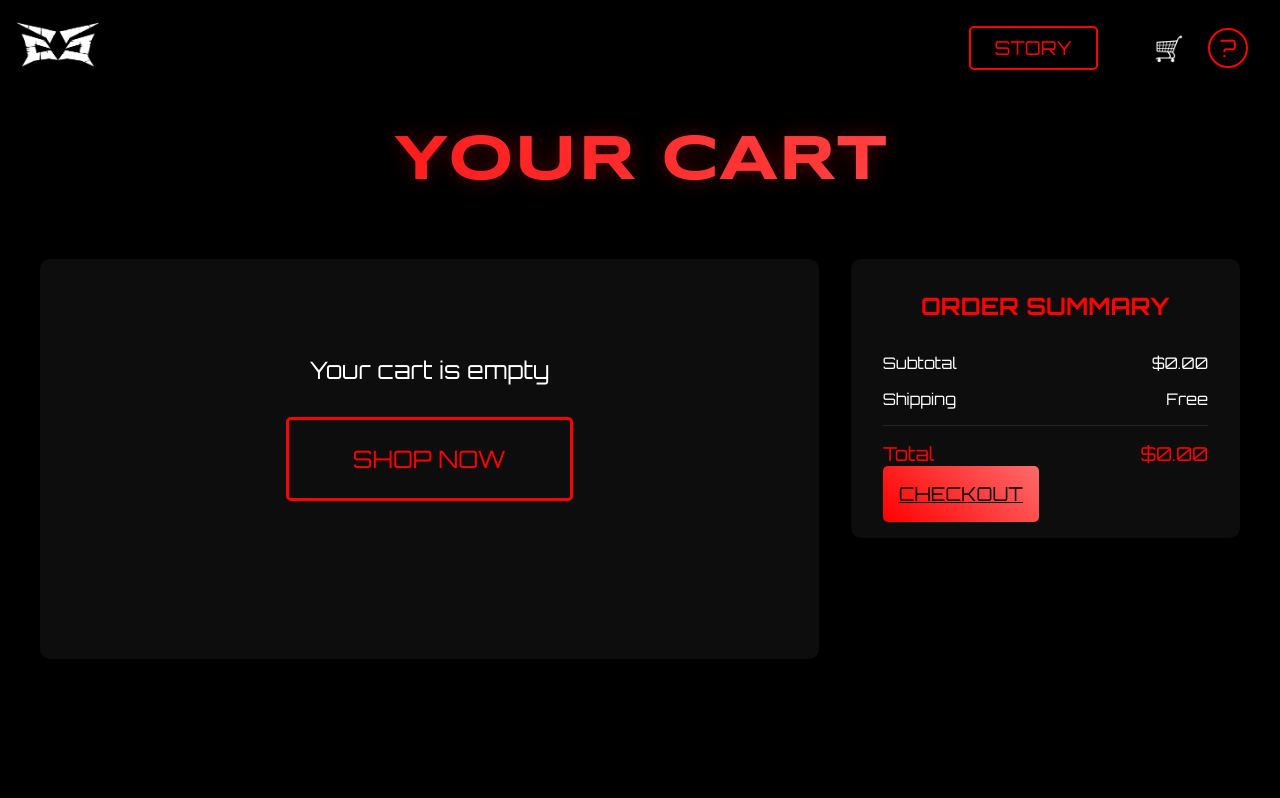
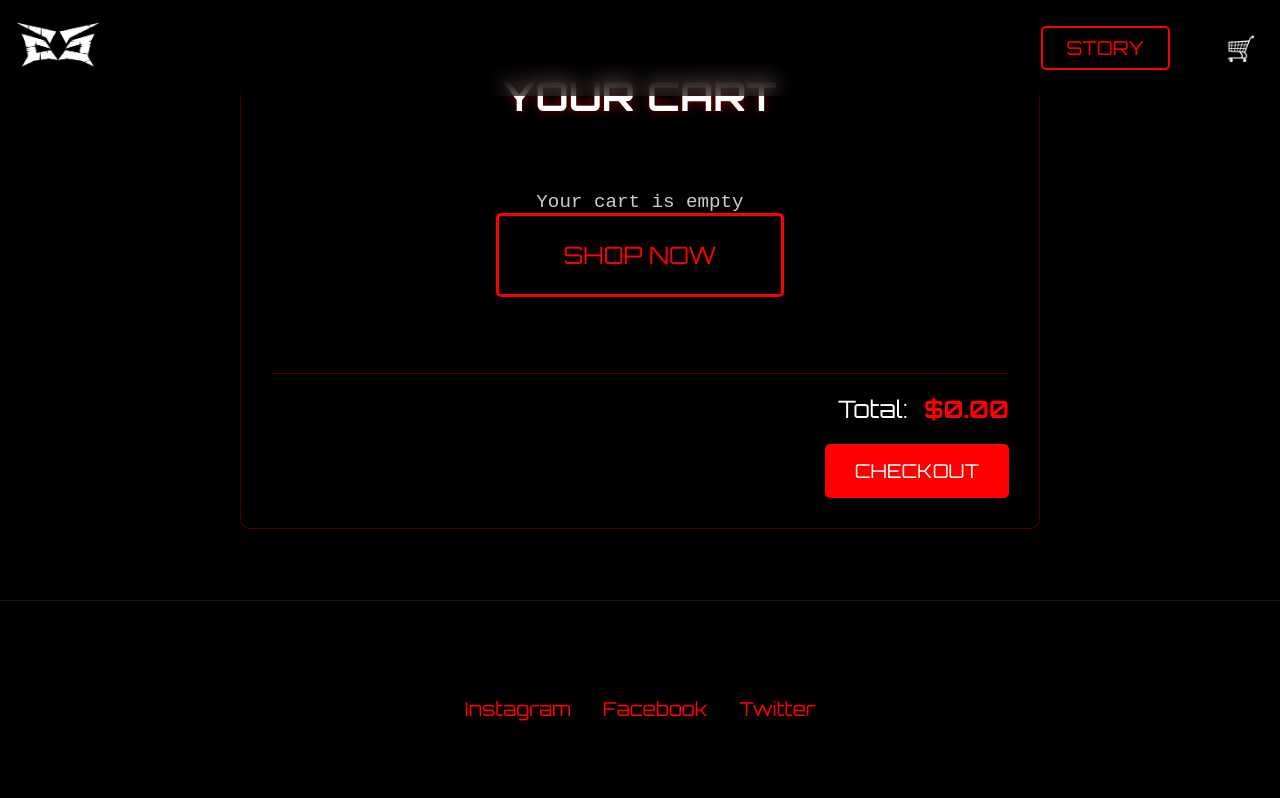
Before and after one commit to LUKEHARDING264/CLOTHING, a website: page cart.html in a window 1280 px wide. Shown: the top 798 px of the page. Drawn offline with nearby package versions, Linux system fonts and the light colour scheme.

Commit message:
Fixed cart functionality and checkout integration

```diff
--- a/cart.html
+++ b/cart.html
@@ -12,42 +12,26 @@
 <body>
     <header>
         <a href="index.html" class="header-logo">
-            <img src="IMAGES/HEADER.png" alt="Header Logo">
+            <img src="images/HEADER.png" alt="Header Logo">
         </a>
         <div class="header-buttons">
             <a href="STORY.html" class="story-button">STORY</a>
             <a href="cart.html" class="cart-button">🛒</a>
-            <a href="FAQ.html" class="faq-button">?</a>
         </div>
     </header>
 
     <section class="cart-section">
-        <h1 class="cart-title">YOUR CART</h1>
-
         <div class="cart-container">
+            <h1 class="cart-title">YOUR CART</h1>
             <div class="cart-items">
                 <!-- Cart items will be dynamically added here -->
-                <div class="empty-cart">
-                    <p>Your cart is empty</p>
-                    <a href="index.html#collection" class="shop-now-button">SHOP NOW</a>
+            </div>
+            <div class="cart-summary">
+                <div class="cart-total">
+                    <span>Total:</span>
+                    <span class="total-amount">$0.00</span>
                 </div>
-            </div>
-
-            <div class="cart-summary">
-                <h2>ORDER SUMMARY</h2>
-                <div class="summary-item">
-                    <span>Subtotal</span>
-                    <span>$0.00</span>
-                </div>
-                <div class="summary-item">
-                    <span>Shipping</span>
-                    <span>Free</span>
-                </div>
-                <div class="summary-item total">
-                    <span>Total</span>
-                    <span id="total">$0.00</span>
-                </div>
-                <a href="checkout.html" class="checkout-button">CHECKOUT</a>
+                <button class="checkout-button">CHECKOUT</button>
             </div>
         </div>
     </section>
--- a/cart.js
+++ b/cart.js
@@ -95,6 +95,18 @@ function displayCartItems() {
 document.addEventListener('DOMContentLoaded', () => {
     updateCartCount();
     displayCartItems();
+
+    // Add checkout button functionality
+    const checkoutButton = document.querySelector('.checkout-button');
+    if (checkoutButton) {
+        checkoutButton.addEventListener('click', () => {
+            if (cart.length > 0) {
+                window.location.href = 'checkout.html';
+            } else {
+                alert('Your cart is empty');
+            }
+        });
+    }
 });
 
 // Add to cart button functionality
@@ -103,7 +115,7 @@ document.querySelectorAll('.add-to-cart-button').forEach(button => {
         const productContainer = button.closest('.product-info');
         const productId = window.location.pathname.split('/').pop().replace('.html', '');
         const name = productContainer.querySelector('.product-title').textContent;
-        const price = parseFloat(productContainer.querySelector('.product-price').textContent.replace('$', ''));
+        const price = parseFloat(productContainer.querySelector('.price-value').textContent.replace('$', ''));
         const size = productContainer.querySelector('.size-select').value;
 
         if (!size) {
--- a/styles.css
+++ b/styles.css
@@ -689,116 +689,127 @@ html {
     }
 }
 
-/* Cart page styles */
+/* Cart Styles */
 .cart-section {
-    padding: 8rem 2rem 4rem;
-    background-color: #000;
-    min-height: 100vh;
+    padding: 40px 20px;
+    min-height: calc(100vh - 200px);
+    background: #000;
+}
+
+.cart-container {
+    max-width: 800px;
+    margin: 0 auto;
+    background: rgba(0, 0, 0, 0.8);
+    border: 1px solid rgba(255, 0, 0, 0.3);
+    border-radius: 10px;
+    padding: 30px;
 }
 
 .cart-title {
-    font-family: 'Syncopate', sans-serif;
-    font-size: 4rem;
+    color: #fff;
     text-align: center;
-    margin-bottom: 4rem;
-    background: linear-gradient(45deg, #ff0000, #ff6b6b);
-    -webkit-background-clip: text;
-    -webkit-text-fill-color: transparent;
-    text-shadow: 0 0 20px rgba(255, 0, 0, 0.3);
-}
-
-.cart-container {
-    max-width: 1200px;
-    margin: 0 auto;
-    display: grid;
-    grid-template-columns: 2fr 1fr;
-    gap: 2rem;
+    margin-bottom: 30px;
+    font-family: 'Orbitron', sans-serif;
+    font-size: 2.5rem;
+    text-shadow: 0 0 10px rgba(255, 0, 0, 0.5);
 }
 
 .cart-items {
-    background: rgba(255, 255, 255, 0.05);
-    border-radius: 10px;
-    padding: 2rem;
-    min-height: 400px;
+    margin-bottom: 30px;
+}
+
+.cart-item {
+    display: flex;
+    align-items: center;
+    padding: 20px;
+    margin-bottom: 20px;
+    background: rgba(0, 0, 0, 0.5);
+    border: 1px solid rgba(255, 0, 0, 0.2);
+    border-radius: 5px;
+}
+
+.cart-item-image {
+    width: 100px;
+    height: 100px;
+    object-fit: cover;
+    margin-right: 20px;
+    border-radius: 5px;
+}
+
+.cart-item-details {
+    flex-grow: 1;
+}
+
+.cart-item-details h3 {
+    color: #fff;
+    margin: 0 0 10px 0;
+    font-family: 'Orbitron', sans-serif;
+}
+
+.cart-item-details p {
+    color: #ccc;
+    margin: 5px 0;
+    font-family: 'Share Tech Mono', monospace;
+}
+
+.remove-item {
+    background: none;
+    border: none;
+    color: #ff0000;
+    font-size: 24px;
+    cursor: pointer;
+    padding: 5px 10px;
+    transition: all 0.3s ease;
+}
+
+.remove-item:hover {
+    color: #ff3333;
+    transform: scale(1.1);
+}
+
+.cart-summary {
+    border-top: 1px solid rgba(255, 0, 0, 0.3);
+    padding-top: 20px;
+    text-align: right;
+}
+
+.cart-total {
+    color: #fff;
+    font-size: 1.5rem;
+    margin-bottom: 20px;
+    font-family: 'Orbitron', sans-serif;
+}
+
+.total-amount {
+    color: #ff0000;
+    font-weight: bold;
+    margin-left: 10px;
+}
+
+.checkout-button {
+    background: #ff0000;
+    color: #fff;
+    border: none;
+    padding: 15px 30px;
+    font-size: 1.2rem;
+    font-family: 'Orbitron', sans-serif;
+    cursor: pointer;
+    transition: all 0.3s ease;
+    border-radius: 5px;
+}
+
+.checkout-button:hover {
+    background: #ff3333;
+    transform: translateY(-2px);
+    box-shadow: 0 5px 15px rgba(255, 0, 0, 0.3);
 }
 
 .empty-cart {
     text-align: center;
-    padding: 4rem 2rem;
-}
-
-.empty-cart p {
-    font-size: 1.5rem;
-    color: #fff;
-    margin-bottom: 2rem;
-}
-
-.cart-summary {
-    background: rgba(255, 255, 255, 0.05);
-    border-radius: 10px;
-    padding: 2rem;
-    height: fit-content;
-}
-
-.cart-summary h2 {
-    font-family: 'Orbitron', sans-serif;
-    font-size: 1.5rem;
-    color: #ff0000;
-    margin-bottom: 2rem;
-    text-align: center;
-}
-
-.summary-item {
-    display: flex;
-    justify-content: space-between;
-    margin-bottom: 1rem;
-    color: #fff;
-    font-family: 'Orbitron', sans-serif;
-}
-
-.summary-item.total {
-    border-top: 1px solid rgba(255, 255, 255, 0.1);
-    padding-top: 1rem;
-    margin-top: 1rem;
+    color: #ccc;
     font-size: 1.2rem;
-    color: #ff0000;
-}
-
-.checkout-button {
-    width: 100%;
-    padding: 1rem;
-    margin-top: 2rem;
-    font-family: 'Orbitron', sans-serif;
-    font-size: 1.2rem;
-    color: #000;
-    background: linear-gradient(45deg, #ff0000, #ff6b6b);
-    border: none;
-    border-radius: 5px;
-    cursor: pointer;
-    transition: all 0.3s ease;
-}
-
-.checkout-button:hover {
-    transform: translateY(-3px);
-    box-shadow: 0 0 20px rgba(255, 0, 0, 0.3);
-}
-
-@media (max-width: 768px) {
-    .cart-container {
-        grid-template-columns: 1fr;
-    }
-
-    .cart-title {
-        font-size: 2.5rem;
-    }
-
-    .cart-items, .cart-summary {
-        padding: 1rem;
-    }
-
-    .empty-cart p {
-        font-size: 1.2rem;
-    }
+    padding: 40px 0;
+    font-family: 'Share Tech Mono', monospace;
 }
 
 /* Product page styles */
```
